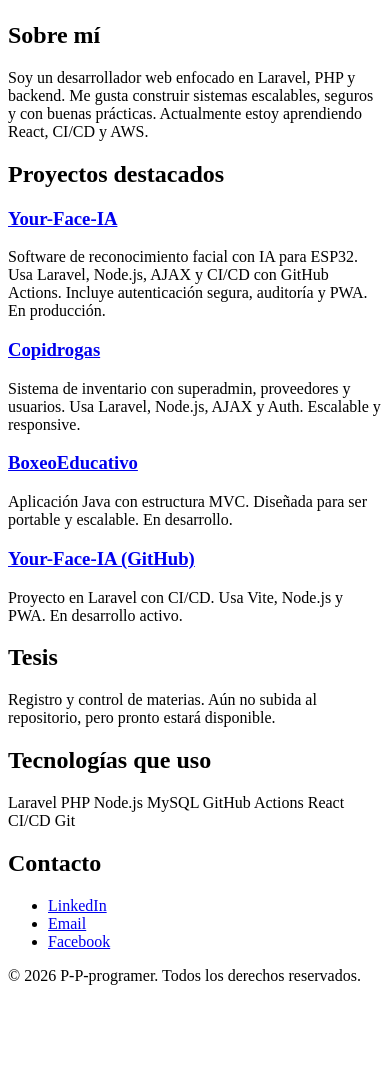
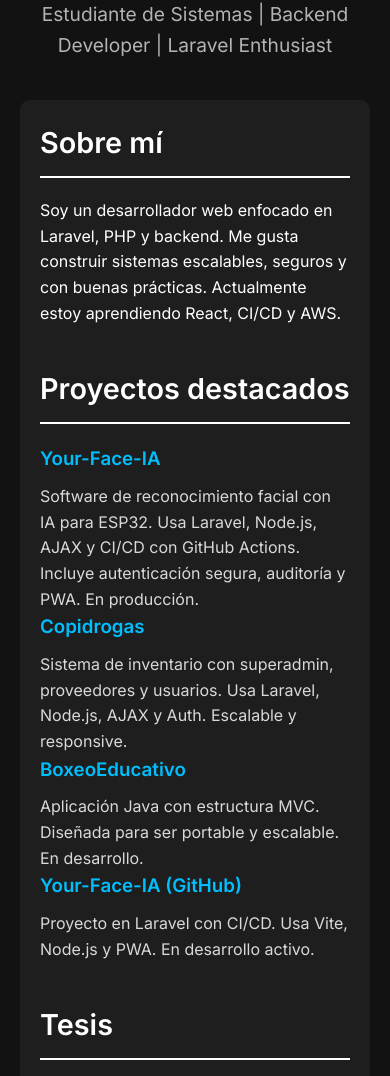
Before and after one commit to P-P-programer/P-P-programer.github.io, a plain HTML site: page index.html in a window 390 px wide. Shown: the part 190-1266 px from the top of the page. Before the commit the page ends 1191 px from the top, so only its background shows below. Drawn offline with Linux system fonts and the light colour scheme.

Commit message:
Add styles for portfolio layout and responsiveness

```diff
--- a/css/style.css
+++ b/css/style.css
@@ -1 +1,124 @@
-/* Estilos del portafolio */
+* {
+  margin: 0;
+  padding: 0;
+  box-sizing: border-box;
+}
+
+body {
+  font-family: 'Inter', sans-serif;
+  background: #121212;
+  color: #ffffff;
+  line-height: 1.6;
+}
+
+.container {
+  max-width: 1200px;
+  margin: 0 auto;
+  padding: 20px;
+}
+
+.header {
+  text-align: center;
+  margin-bottom: 40px;
+  color: #ffffff;
+}
+
+.logo {
+  width: 100px;
+  height: 100px;
+  border-radius: 50%;
+  margin-bottom: 20px;
+  border: 2px solid #ffffff;
+}
+
+.header h1 {
+  font-size: 2.5rem;
+  margin-bottom: 10px;
+}
+
+.header p {
+  font-size: 1.2rem;
+  color: #b3b3b3;
+}
+
+.main {
+  background: #1e1e1e;
+  border-radius: 10px;
+  padding: 30px;
+  margin-bottom: 30px;
+}
+
+.bio, .projects, .thesis, .skills, .contact {
+  margin-bottom: 40px;
+}
+
+.bio h2, .projects h2, .thesis h2, .skills h2, .contact h2 {
+  font-size: 1.8rem;
+  margin-bottom: 20px;
+  color: #ffffff;
+  border-bottom: 2px solid #ffffff;
+  padding-bottom: 10px;
+}
+
+.project h3 a {
+  color: #00bfff;
+  text-decoration: none;
+  font-weight: 600;
+}
+
+.project h3 a:hover {
+  text-decoration: underline;
+}
+
+.project p {
+  color: #d9d9d9;
+  margin-top: 10px;
+}
+
+.skills-list span {
+  display: inline-block;
+  background: #00bfff;
+  color: #121212;
+  padding: 8px 12px;
+  margin: 5px;
+  border-radius: 5px;
+  font-weight: 500;
+}
+
+.contact ul {
+  list-style: none;
+}
+
+.contact li a {
+  color: #00bfff;
+  text-decoration: none;
+  font-weight: 500;
+}
+
+.contact li a:hover {
+  text-decoration: underline;
+}
+
+.footer {
+  text-align: center;
+  color: #b3b3b3;
+  font-size: 0.9rem;
+  margin-top: 40px;
+  padding-top: 20px;
+  border-top: 1px solid #333;
+}
+
+@media (max-width: 768px) {
+  .header h1 {
+    font-size: 2rem;
+  }
+
+  .logo {
+    width: 80px;
+    height: 80px;
+  }
+
+  .main {
+    padding: 20px;
+  }
+}
```
